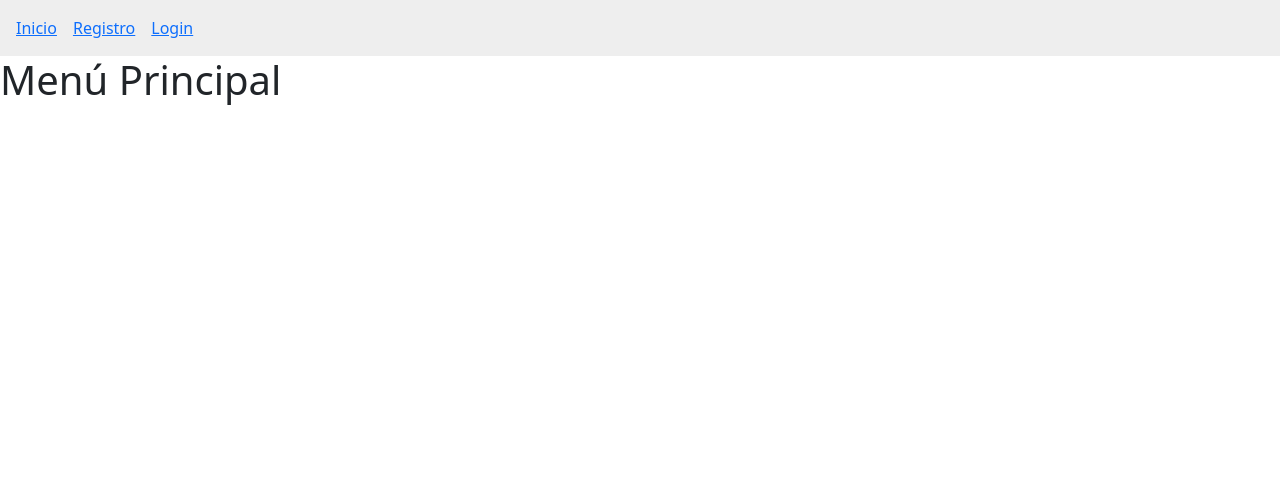
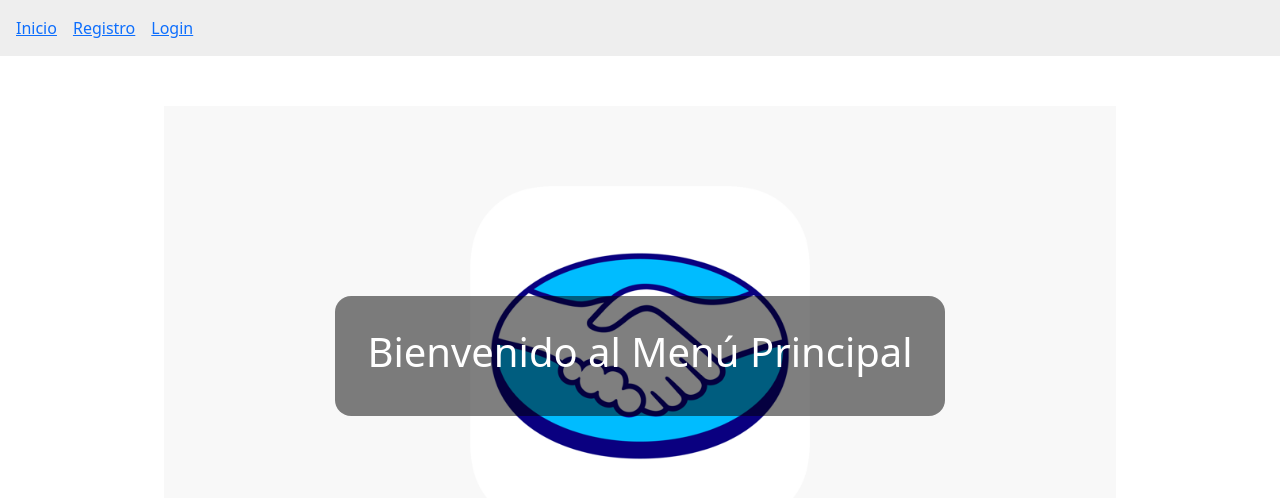
Before and after one commit to SantiagoLamot/mercado-pago-validador, a React (Vite) app in the folder front/validador-frontend/: page / in a window 1280 px wide. Shown: the top 498 px of the page. Built offline with nearby package versions, Linux system fonts and the light colour scheme.

Commit message:
Home design

```diff
--- /dev/null
+++ b/front/validador-frontend/src/pages/Home.css
@@ -0,0 +1,19 @@
+.home-background {
+  background-image: url('../assets/fondo.jpg');
+  background-size: contain;      /* ajusta la imagen completa sin recortarla */
+  background-repeat: no-repeat;  /* evita que se repita */
+  background-position: center;
+  height: 500px;                 /* o cualquier altura que quieras */
+  width: 100%;                   /* puede ser fijo o responsive */
+  display: flex;
+  align-items: center;
+  justify-content: center;
+  margin-top: 50px;              /* separación superior opcional */
+}
+
+.overlay {
+  background-color: rgba(0, 0, 0, 0.5);
+  padding: 2rem;
+  border-radius: 1rem;
+  color: white;
+}
--- a/front/validador-frontend/src/pages/Home.jsx
+++ b/front/validador-frontend/src/pages/Home.jsx
@@ -1,2 +1,14 @@
-const Home = () => <h1>Menú Principal</h1>
+import fondo from '../assets/fondo.jpg'
+import './Home.css'
+
+const Home = () => {
+  return (
+    <div className="home-background">
+      <div className="overlay">
+        <h1 className="text-white">Bienvenido al Menú Principal</h1>
+      </div>
+    </div>
+  )
+}
+
 export default Home
```
